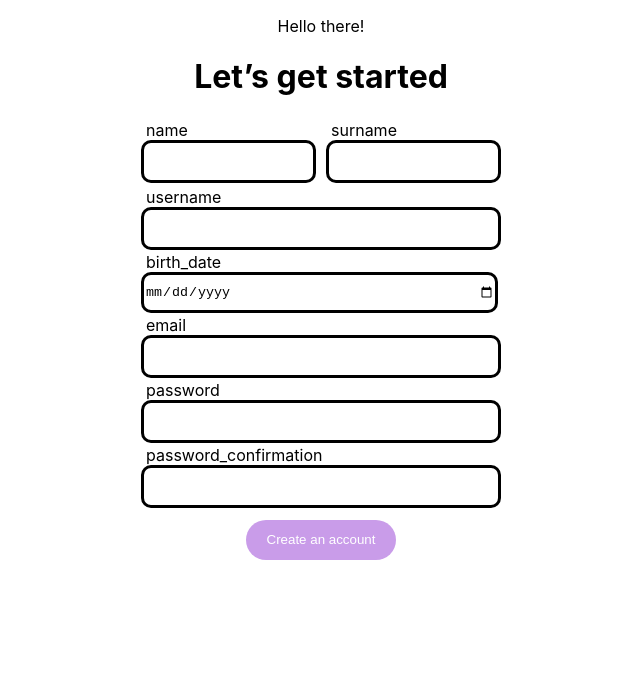
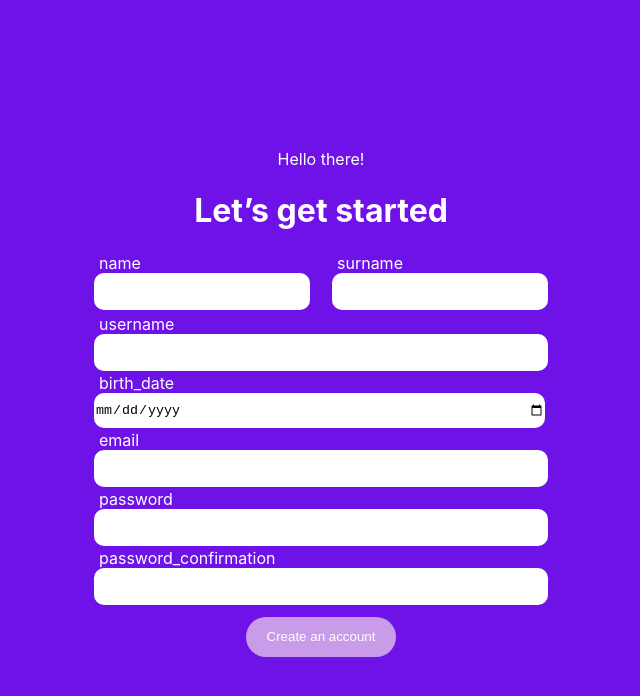
Before and after one commit to Anima-Tec/2021_Proyecto_Integrador_Equipo_1_Frontend, a React (Create React App) app: page /registro in a window 1280 px wide. Shown: the top 696 px of the page, without its empty margins (319-959 px from the left). Built offline with nearby package versions, Linux system fonts and the light colour scheme.

Commit message:
add styles

```diff
--- a/src/App.module.scss
+++ b/src/App.module.scss
@@ -17,6 +17,9 @@
   flex-direction: column;
   justify-content: center;
   align-items: center;
+  height: 100vh;
+  background-color: #6F12E7;
+  color: white;
 }
 
 .ContainerSignUpTitle {
@@ -34,6 +37,7 @@
 
 .InputGroup {
   display: flex;
+  justify-content: space-between;
 }
 
 .error {
--- a/src/components/SignUp.jsx
+++ b/src/components/SignUp.jsx
@@ -33,10 +33,10 @@ const SignUp = () => {
       <form onSubmit={handleSubmit(onSubmit)}>
 
         <div className={styles.InputGroup}>
-          <Input label="name" width="165px" register={register} required />
+          <Input label="name" width="212px" register={register} required />
           {errors.name?.type === 'required' && <span className={styles.error}>Nombre requerido</span>}
 
-          <Input label="surname" width="165px" register={register} required />
+          <Input label="surname" width="212px" register={register} required />
           {errors.surname?.type === 'required' && <span className={styles.error}>Apellido requerido</span>}
         </div>
 
--- a/src/components/singleComponent/Input.jsx
+++ b/src/components/singleComponent/Input.jsx
@@ -6,14 +6,14 @@ import PropTypes from 'prop-types';
 import styles from '../../App.module.scss';
 
 const Input = ({
-  label, register, required, type, width, height, border, borderRadius,
+  label, register, required, type, width, height, border, borderRadius, outline,
 }) => (
   <div className={styles.ContainerInput}>
     <label>{label}</label>
     <input
       type={type}
       style={{
-        width, height, border, borderRadius,
+        width, height, border, borderRadius, outline,
       }}
       {...register(label, { required })}
     />
@@ -27,10 +27,11 @@ Input.defaultProps = {
   required: false,
 
   // styles
-  width: '350px',
+  width: '450px',
   height: '35px',
-  border: 'solid',
+  border: 'none',
   borderRadius: '10px',
+  outline: 'none',
 };
 
 Input.propTypes = {
@@ -46,6 +47,7 @@ Input.propTypes = {
   height: PropTypes.string,
   border: PropTypes.string,
   borderRadius: PropTypes.string,
+  outline: PropTypes.string,
 };
 
 export default Input;
--- a/src/networking/controllers/SessionController.jsx
+++ b/src/networking/controllers/SessionController.jsx
@@ -1,4 +1,5 @@
 /* eslint-disable linebreak-style */
+/* eslint-disable quote-props */
 import axios from 'axios';
 import { generateURL } from '../Routes';
 import TokenService from '../TokenServie';
@@ -20,6 +21,10 @@ class SessionController {
       dateBirth,
       email,
       password,
+    }, {
+      headers: {
+        'Accept': 'application/json',
+      },
     });
     TokenService.setUser(response.data);
   }
```
